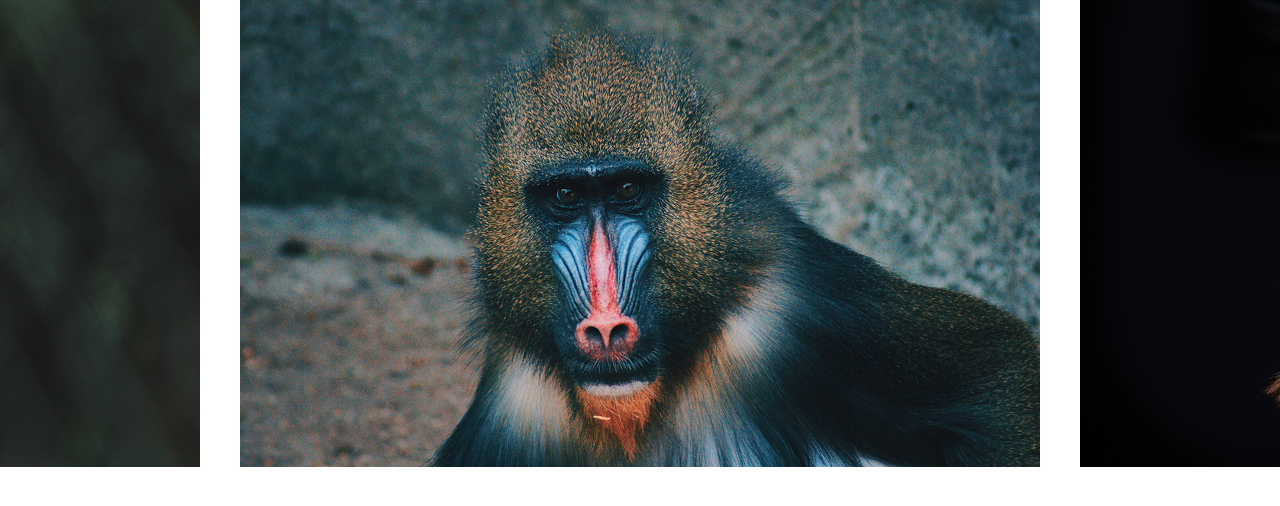
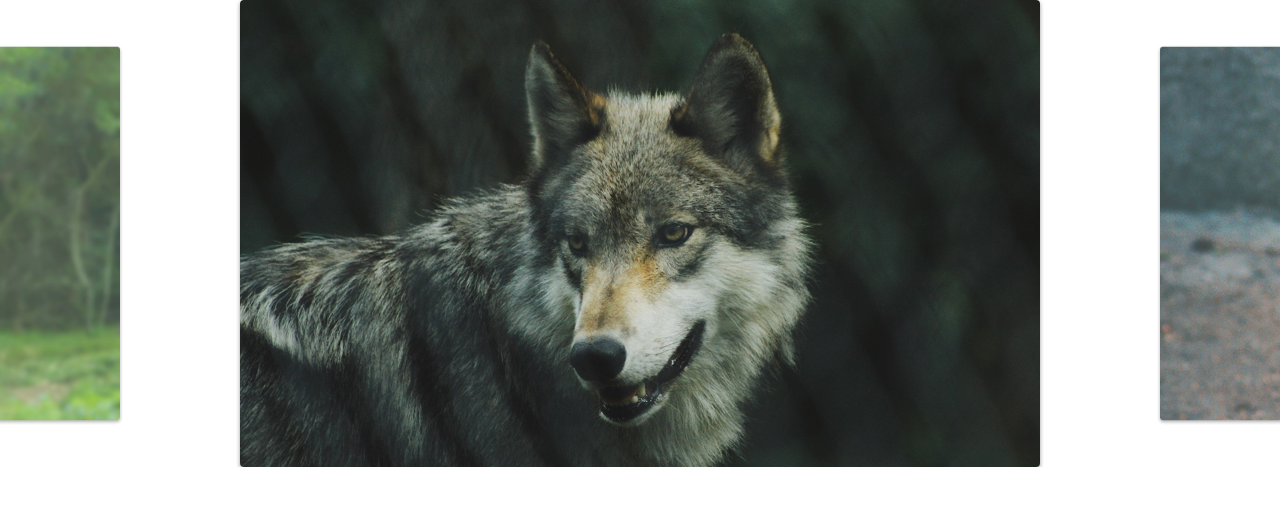
Before and after one commit to Guilherme-Turri/Slide, a plain HTML site: page index.html in a window 1280 px wide. Drawn offline with Linux system fonts and the light colour scheme.

Commit message:
ajuste das configs ao resize e classe activa adicionada

```diff
--- a/css/style.css
+++ b/css/style.css
@@ -20,9 +20,25 @@ img {
   display: flex;
 }
 
+.slide:hover {
+  will-change: transform;
+}
+
 .slide li {
   flex-shrink: 0;
   width: 80vw;
   max-width: 800px;
   margin: 0 20px;
+
+  border-radius: 4px;
+  overflow: hidden;
+  box-shadow: 0 2px 4px rgba(0, 0, 0, 0.4);
+  opacity: 0.8;
+  transform: scale(0.8);
+  transition: 0.4s;
 }
+
+.slide li.active {
+  opacity: 1;
+  transform: scale(1);
+}
--- a/js/script.js
+++ b/js/script.js
@@ -4,4 +4,4 @@ const slide = new Slide('.slide', '.slide-wrapper');
 slide.init();
 
 slide.changeSlide(3)
-slide.activeNextslide();
+//slide.activeNextslide();
--- a/js/slide.js
+++ b/js/slide.js
@@ -1,3 +1,5 @@
+import debounce from './debounce.js'
+
 export default class Slide{
   constructor(slide, wrapper){
     this.slide = document.querySelector(slide)
@@ -7,6 +9,8 @@ export default class Slide{
       startX : 0,
       movement : 0
     }
+    this.activeClass = 'active'
+
   }
 
   transition(active){
@@ -69,7 +73,6 @@ export default class Slide{
 
   }
 
-
   addSlideEvents(){
     this.wrapper.addEventListener('mousedown', this.onStart);
     this.wrapper.addEventListener('mouseup', this.onEnd);
@@ -78,16 +81,7 @@ export default class Slide{
 
   }
 
-
-
-  bindEvents(){
-    this.onStart = this.onStart.bind(this);
-    this.onMove = this.onMove.bind(this);
-    this.onEnd = this.onEnd.bind(this);
-
-  }
-
-  slidePosition(slide){
+    slidePosition(slide){
     const margin = (this.wrapper.offsetWidth - slide.offsetWidth) / 2;
     return -(slide.offsetLeft - margin);
   }
@@ -112,13 +106,17 @@ export default class Slide{
     }
   }
 
-
   changeSlide(index){
     const activeSlide = this.slideArray[index];
     this.moveSlide(this.slideArray[index].position);
     this.slidesIndexNav(index);
     this.dist.finalPosition = activeSlide.position;
+    this.chanceActiveClass();
+   }
 
+  chanceActiveClass(){
+    this.slideArray.forEach(item => item.element.classList.remove(this.activeClass));
+    this.slideArray[this.index.active].element.classList.add(this.activeClass);
   }
 
   activePrevslide(){
@@ -127,15 +125,35 @@ export default class Slide{
 }
 activeNextslide(){
   if(this.index.next !== undefined) this.changeSlide(this.index.next);
+}
+
+bindEvents(){
+  this.onStart = this.onStart.bind(this);
+  this.onMove = this.onMove.bind(this);
+  this.onEnd = this.onEnd.bind(this);
+  this.onResize = debounce(this.onResize.bind(this),200);
 
 }
 
-  init(){
+onResize(){
+  setTimeout(() =>{
+    this.slidesConfig();
+    this.changeSlide(this.index.active);
+  }, 1000)
+
+}
+
+addResizeEvent(){
+  window.addEventListener('resize', this.onResize);
+}
+
+ init(){
     this. slidesConfig();
     this.transition(true);
     this.bindEvents();
     this.addSlideEvents();
     this.slidesConfig();
+    this.addResizeEvent();
     return this;
   }
 
```
